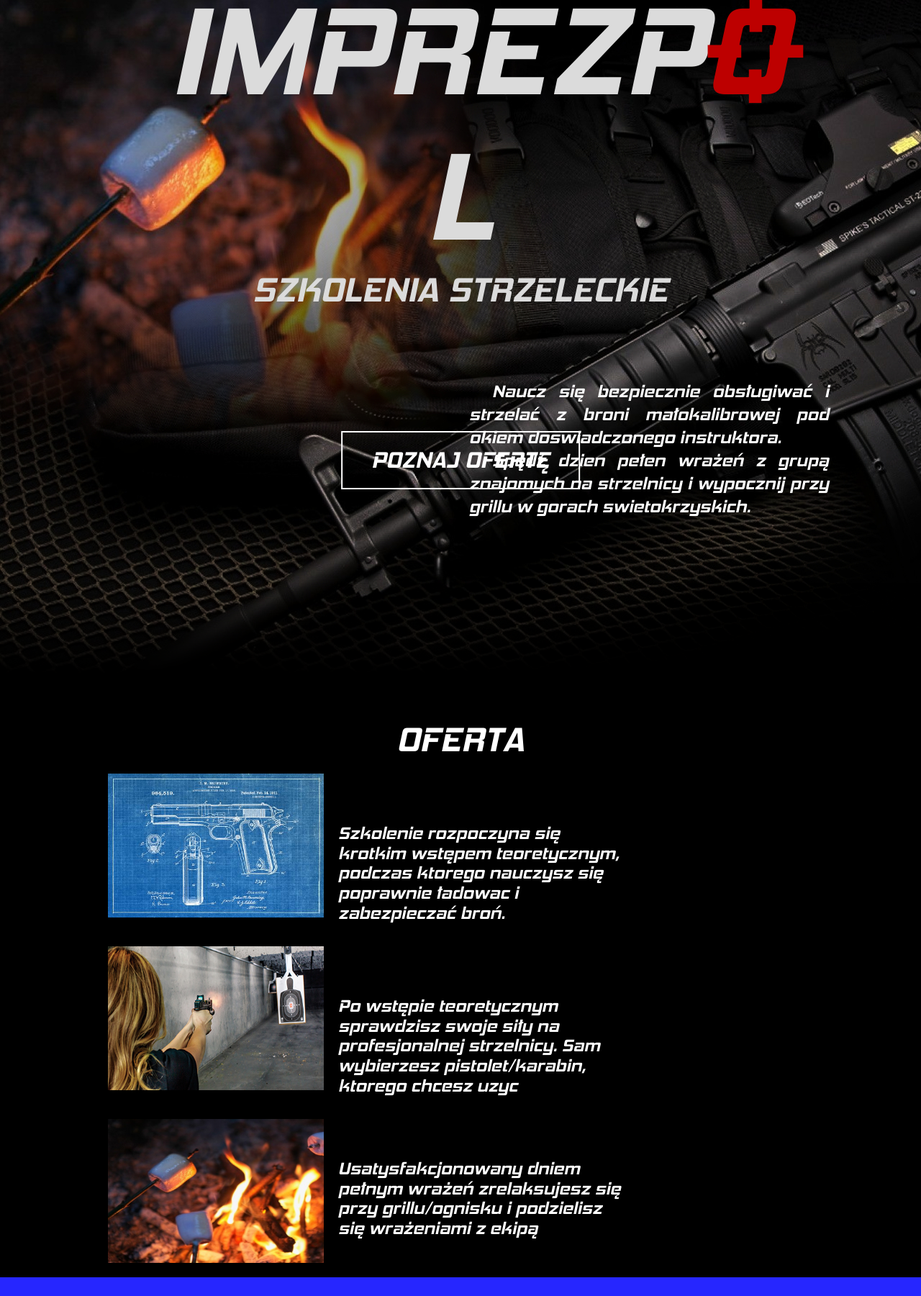
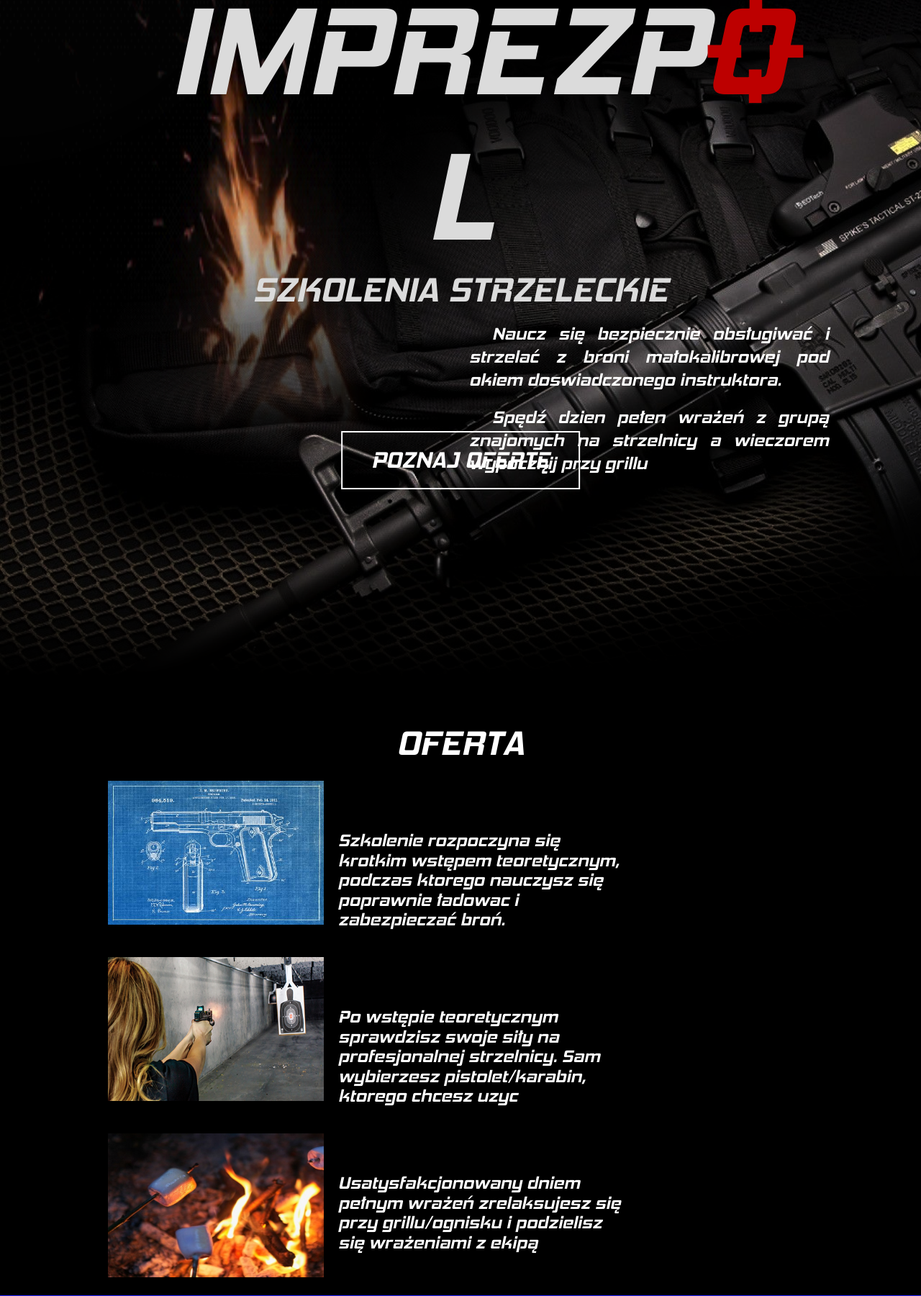
Before and after one commit to kubaadamus/Stryjo, a PHP site: page / in a window 1280 px wide. Shown: the top 1801 px of the page at 72% size. Run offline with PHP 8.4, Linux system fonts and the light colour scheme.

Commit message:
animowane tlo!

```diff
--- a/app/assets/scripts/menu.js
+++ b/app/assets/scripts/menu.js
@@ -21,3 +21,11 @@ var Menu_Down = false;
 
         }
 });
+
+(window).addEventListener("scroll", function (e) {
+    if($(window).scrollTop()>250 && !Menu_Down)
+    {
+        $(".menu").slideUp("slow");
+    }
+
+});
--- a/app/assets/scripts/onload.js
+++ b/app/assets/scripts/onload.js
@@ -1,5 +1,4 @@
 $(window).on("load", function() {
 	$('#home').addClass("czerwone");
 	$('#loading').fadeOut(2000);
-	$('.menu').hide();
 });
--- a/app/index.html
+++ b/app/index.html
@@ -13,7 +13,9 @@
 		<div class="bar centererd rotating"></div>
 	</div>
 	<div class="landingPage">
-		<img src="assets/images/m4a1.jpg" alt="">
+		<img class="campfire" src="assets/images/campfire_anim.gif" alt="">
+		<img class="m4a1" src="assets/images/m4a1.png" alt="">
+
 		<div class="menu">
 			<button>HOME</button>
 			<button>OFERTA</button>
@@ -29,7 +31,7 @@
 		<button class="ofertaBtn glass">POZNAJ OFERTĘ</button>
 		<div class="opis">
 			<p>Naucz się bezpiecznie obsługiwać i strzelać z broni małokalibrowej pod okiem doswiadczonego instruktora.</p>
-			<p> Spędź dzien pełen wrażeń z grupą znajomych na strzelnicy i wypocznij przy grillu w gorach swietokrzyskich.</p>
+			<p> Spędź dzien pełen wrażeń z grupą znajomych na strzelnicy a wieczorem wypocznij przy grillu</p>
 		</div>
 	</div>
 
--- a/app/styles.css
+++ b/app/styles.css
@@ -526,6 +526,15 @@ wbr:after {
 
 /* ============================================= S E K C J E =========================================== */
 
+.campfire{
+    position: fixed;
+    width:1200px;
+    height:1200px;
+    z-index: -200;
+    left:-200px;
+    top:-200px;
+}
+
 .landingPage {
     position: relative;
     width: 100%;
@@ -581,7 +590,7 @@ wbr:after {
   border-color:rgb(189, 0, 0);
 }
 
-.landingPage img {
+.landingPage .m4a1 {
   position: fixed;
   z-index: -100;
   min-width: 100vw;
@@ -624,8 +633,12 @@ wbr:after {
   line-height: 2rem;
   position: absolute;
   right:10%;
-  bottom:10%;
+  bottom:120px;
   font-size: 1.5rem;
+}
+
+.landingPage .opis p{
+  padding-bottom:20px;
 }
 
 .section_title{
@@ -640,8 +653,9 @@ wbr:after {
 .oferta {
     font-size: 1rem;
     position: relative;
+    min-height: 100vh;
     /* Permalink - use to edit and share this gradient: http://colorzilla.com/gradient-editor/#000000+100,000000+100&0+1,1+14,1+100 */ /* FF3.6-15 */ /* Chrome10-25,Safari5.1-6 */
-background: linear-gradient(to bottom, rgba(0,0,0,0) 1%,rgba(0,0,0,1) 14%,rgba(0,0,0,1) 100%); /* W3C, IE10+, FF16+, Chrome26+, Opera12+, Safari7+ */
+background: linear-gradient(to bottom, rgba(0,0,0,0) 0%,rgba(0,0,0,1) 14%,rgba(0,0,0,1) 100%); /* W3C, IE10+, FF16+, Chrome26+, Opera12+, Safari7+ */
 filter: progid:DXImageTransform.Microsoft.gradient( startColorstr='#00000000', endColorstr='#000000',GradientType=0 ); /* IE6-9 */
     display: -webkit-box;
     display: -ms-flexbox;
@@ -650,8 +664,9 @@ filter: progid:DXImageTransform.Microsoft.gradient( startColorstr='#00000000', e
     -webkit-box-direction: normal;
         -ms-flex-direction: column;
             flex-direction: column;
-    -ms-flex-pack: distribute;
-        justify-content: space-around;
+    -webkit-box-pack: space-evenly;
+        -ms-flex-pack: space-evenly;
+            justify-content: space-evenly;
     padding-top: 200px;
 }
 
```
Also changed, not shown: app/assets/styles/styles.css (+19 -7 lines), app/assets/images/campfire_anim.gif (added), app/assets/images/m4a1.jpg, app/assets/images/m4a1.png (added).
